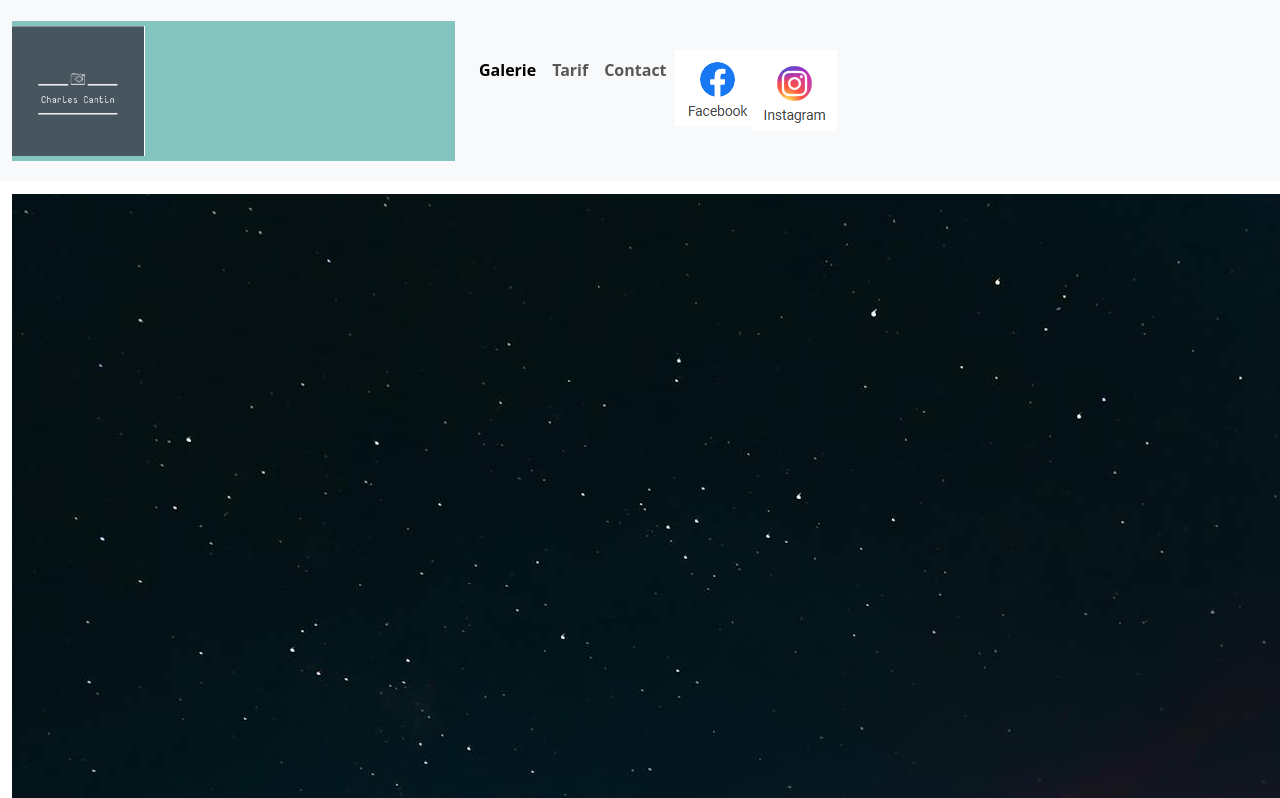
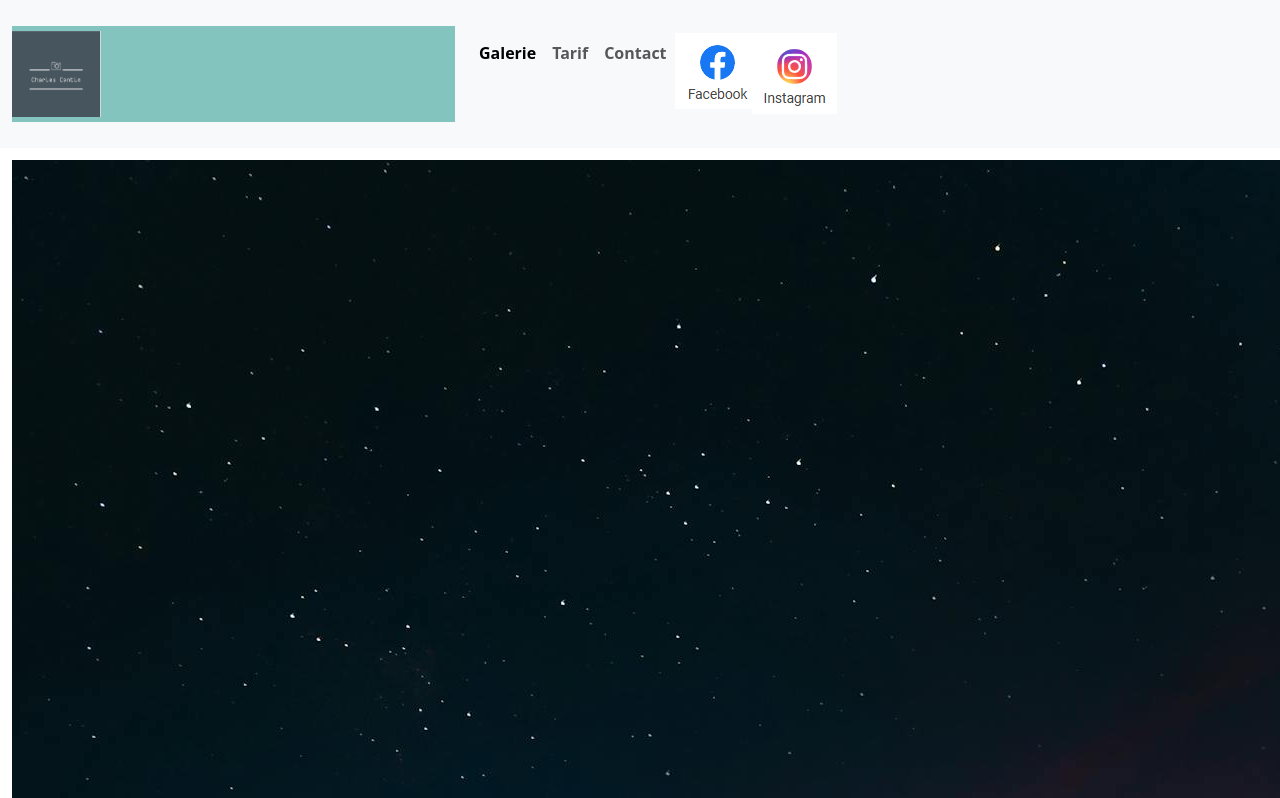
Before and after one commit to provot33/charlie_cantin_photographe, a website: page index.html in a window 1280 px wide. Shown: the top 798 px of the page. Drawn offline with nearby package versions, Linux system fonts and the light colour scheme.

Commit message:
Réglage détails

```diff
--- a/index.html
+++ b/index.html
@@ -15,7 +15,7 @@
     <!--Début navbar-->
     <nav class="navbar navbar-expand-lg bg-body-tertiary">
       <div class="container-fluid">
-        <a class="navbar-brand" href="index.html"><img src="asset\Capture d'écran 2024-06-09 214211.png" width="30%"
+        <a class="navbar-brand" href="index.html"><img src="asset\Capture d'écran 2024-06-09 214211.png" width="20%"
             alt="logo du photographe"></a>
         <button class="navbar-toggler" type="button" data-bs-toggle="collapse" data-bs-target="#navbarNav"
           aria-controls="navbarNav" aria-expanded="false" aria-label="Toggle navigation">
```
